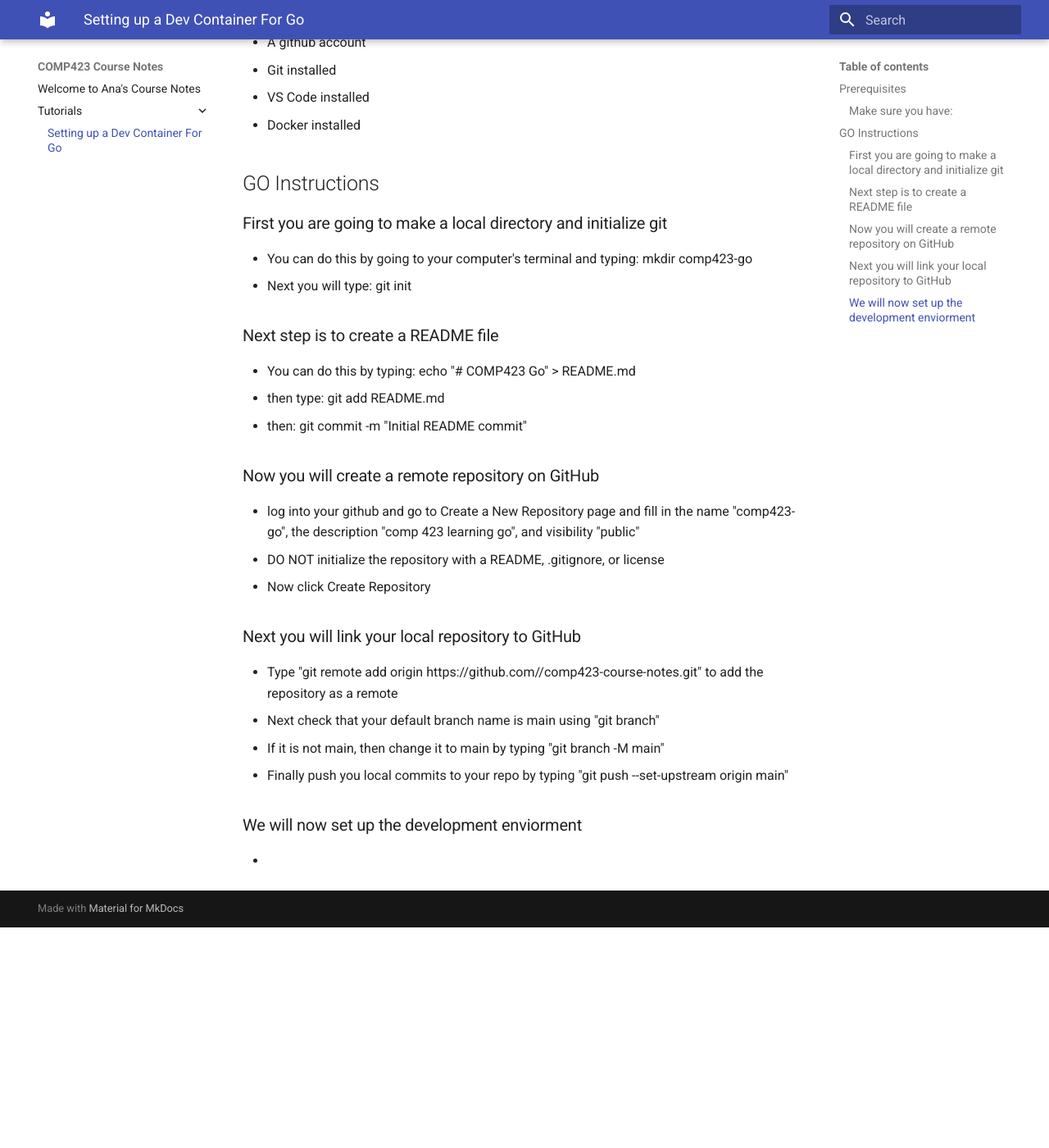
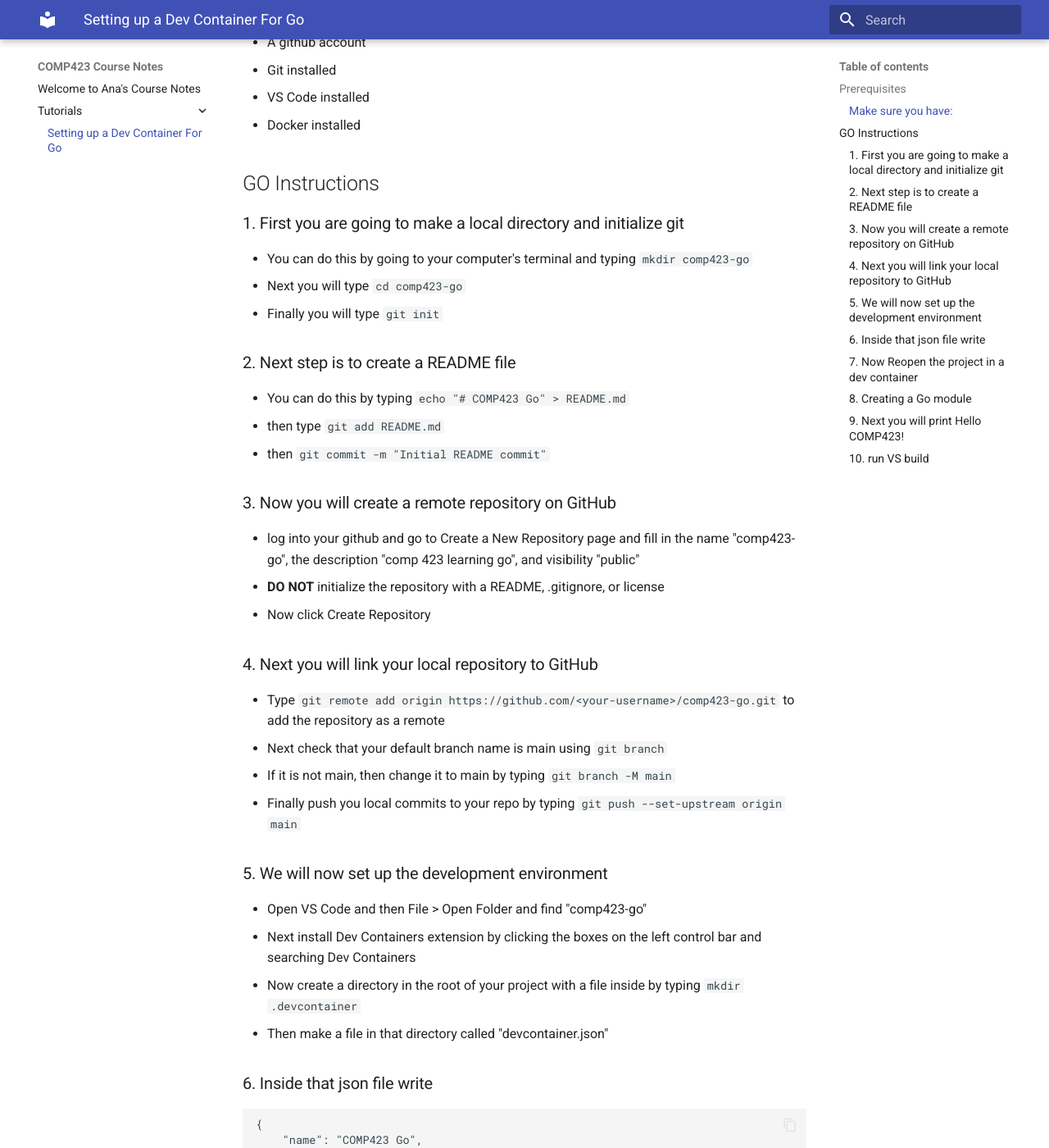
Before and after one commit to analrest/comp423-course-notes, an MkDocs documentation site: the page built from docs/tutorials/go-setup.md, in a window 1280 px wide and 1400 px high, scrolled down 303 px. Shown: the whole window at 82% size. Built offline with MkDocs 1.6.1 and Material for MkDocs 9.7.7, drawn with Linux system fonts in a browser that asks for light colours; before the commit the page ends 1434 px from its top, so only the background shows below that; some of the changed text lies outside the part shown.

Commit message:
WIP tutorial almost finished but missing admonitions

````diff
--- a/docs/tutorials/go-setup.md
+++ b/docs/tutorials/go-setup.md
@@ -9,25 +9,84 @@
 * Docker installed
 
 ## GO Instructions
-### First you are going to make a local directory and initialize git
-* You can do this by going to your computer's terminal and typing: mkdir comp423-go
-* Next you will type: git init
+### 1. First you are going to make a local directory and initialize git
+* You can do this by going to your computer's terminal and typing ```mkdir comp423-go ```
+* Next you will type ```cd comp423-go```
+* Finally you will type ```git init ```
 
-### Next step is to create a README file
-* You can do this by typing: echo "# COMP423 Go" > README.md
-* then type: git add README.md
-* then: git commit -m "Initial README commit"
+### 2. Next step is to create a README file
+* You can do this by typing ```echo "# COMP423 Go" > README.md```
+* then type ```git add README.md```
+* then ```git commit -m "Initial README commit"```
 
-### Now you will create a remote repository on GitHub
+### 3. Now you will create a remote repository on GitHub
 * log into your github and go to Create a New Repository page and fill in the name "comp423-go", the description "comp 423 learning go", and visibility "public"
-* DO NOT initialize the repository with a README, .gitignore, or license
+* **DO NOT** initialize the repository with a README, .gitignore, or license
 * Now click Create Repository
 
-### Next you will link your local repository to GitHub
-* Type "git remote add origin https://github.com/<your-username>/comp423-course-notes.git" to add the repository as a remote
-* Next check that your default branch name is main using "git branch"
-* If it is not main, then change it to main by typing "git branch -M main"
-* Finally push you local commits to your repo by typing "git push --set-upstream origin main"
+### 4. Next you will link your local repository to GitHub
+* Type ```git remote add origin https://github.com/<your-username>/comp423-go.git``` to add the repository as a remote
+* Next check that your default branch name is main using ```git branch```
+* If it is not main, then change it to main by typing ```git branch -M main```
+* Finally push you local commits to your repo by typing ```git push --set-upstream origin main```
 
-### We will now set up the development enviorment
-*
+### 5. We will now set up the development environment
+* Open VS Code and then File > Open Folder and find "comp423-go"
+* Next install Dev Containers extension by clicking the boxes on the left control bar and searching Dev Containers
+* Now create a directory in the root of your project with a file inside by typing ```mkdir .devcontainer```
+* Then make a file in that directory called "devcontainer.json"
+
+### 6. Inside that json file write
+``` { .yaml .copy }
+{
+    "name": "COMP423 Go",
+    "image": "mcr.micrsoft.com/devcontainers/go:latest",
+    "customizations": {
+        "vscode": {
+            "settings": {},
+            "extensions": ["golong.go"]
+        }
+    },
+    "postCreateCommand": "go version"
+}
+```
+**NOTE**: Make sure to add the requirements.txt file into your root directory and type ```mkdoc-material~=9.5``` inside it
+
+
+### 7. Now Reopen the project in a dev container
+* You will do this by typing Ctrl+Shift+P and typing "Dev Containers: Reopen in Container" in the search bar above
+* After doing that, to ensure you have installed Go type ```go version``` in a new terminal
+* You should get something along the lines of ```go version go1.23.4 linux/amd64```
+
+### 8. Creating a Go module
+* To create a go module you will use the subcommand mod
+* You can do this by typing ```go mod init comp423-go```
+* This creates and initializes a go module
+
+### 9. Next you will print Hello COMP423!
+* To do this you have you first create a go file
+* Go to your root directory and create a new file called "hello.go"
+* Then type into that file:
+``` { .yaml .copy }
+package main
+
+import "fmt"
+
+func main() {
+    fmt.Println("Hello COMP423")
+}
+```
+* After you've done that you will type Ctrl+S to save your file and then run your go file by typing ```go run .``` in a new terminal
+
+!!! note
+If you get a message that says `hell0.go:1:1: expected 'package', found 'EOF'` that means you did not save your file (Ctrl+S) so please do that
+
+### 10. run VS build
+* Above we used the command go run which compiled and ran our go file in one shot
+* We could have also used the command go build to print the same file only the go build command compiles our go file into a binary file
+* This gives us the option to run the binary file later on hence why it takes two steps to use the build command
+* To use the build command you will type ```go build -o hello-file hello.go``` which compiles your hello.go file into a binary file
+* Then you will type ```./hello-file``` which will run the compiled binary file and print the message: ```Hello COMP423```
+
+
+Jordan, Kris "Starting a Static Website Project with MkDocs - COMP423 - Spring 2025" [https://comp423-25s.github.io/resources/MkDocs/tutorial/#step-2-add-requirementstxt-python-dependency-configuration](https://comp423-25s.github.io/resources/MkDocs/tutorial/#step-2-add-requirementstxt-python-dependency-configuration) 2025, January 17
--- a/mkdocs.yml
+++ b/mkdocs.yml
@@ -1,6 +1,11 @@
 site_name: COMP423 Course Notes
 theme:
   name: material
+
+  markdown_extensions:
+  - admonition
+  - pymdownx.details
+  - pymdownx.superfences
 
   markdown_extensions:
   - pymdownx.highlight:
@@ -10,8 +15,3 @@
   - pymdownx.inlinehilite
   - pymdownx.snippets
   - pymdownx.superfences
-
-  markdown_extensions:
-  - admonition
-  - pymdownx.details
-  - pymdownx.superfences
````
